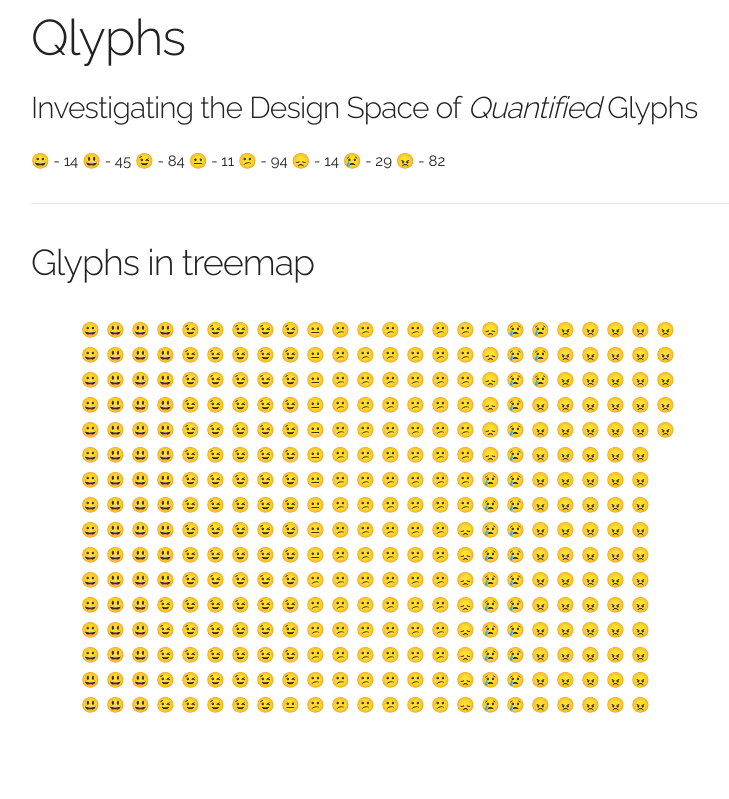
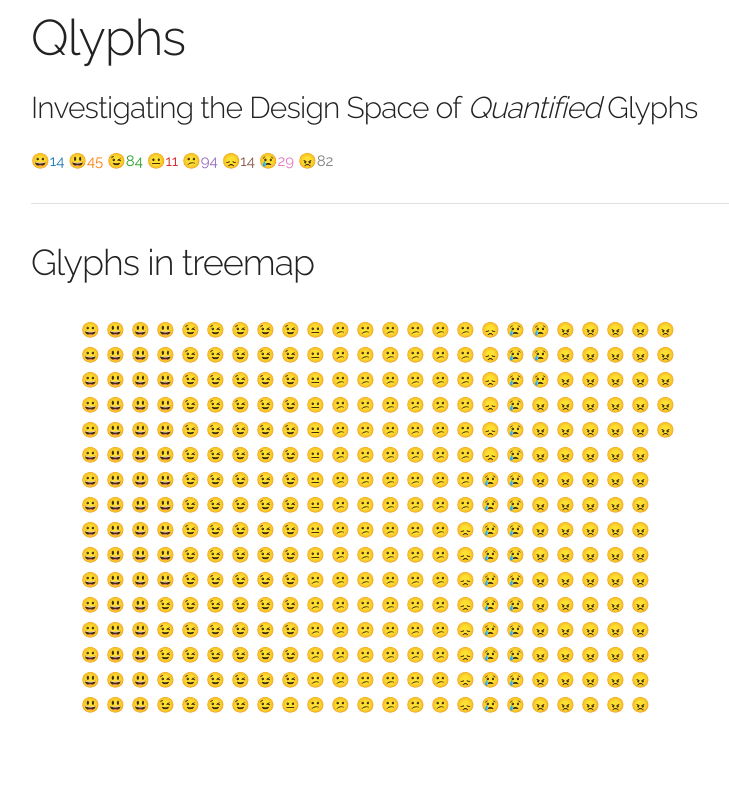
Before and after one commit to sical/qlyphs, a plain HTML site: page index.html in a window 1280 px wide. Shown: the top 799 px of the page, without its empty margins (129-858 px from the left). Drawn offline with nearby package versions, Linux system fonts and the light colour scheme.

Commit message:
add some colors

```diff
--- a/index.html
+++ b/index.html
@@ -37,6 +37,10 @@
 
 <script type="text/javascript">
 
+// colors
+let color = false;
+const colors = d3.scaleOrdinal(d3.schemeCategory10);
+
 d3.json('./emojis.json', (jsonData) => {
 
   // parse data
@@ -45,7 +49,11 @@ d3.json('./emojis.json', (jsonData) => {
 
   // display raw values
   let raw = d3.select("#raw").append("p")
-  glyphs.forEach( d => raw.append("span").text( " " + d[0] +" - " + d[1]) )
+  glyphs.forEach( d =>
+    raw.append("span")
+        .style("color", colors(d[0]) )
+        .text( d[0] + d[1] + "\t" )
+      )
 
   // compute doc width
   const w = document.getElementById("main").offsetWidth,
@@ -89,10 +97,12 @@ function treemap(glyphs, w, h) {
   data.forEach( (glyph,i) => {
     tree.append("text")
       .text(glyph)
+      .style("fill", d => colors(glyph) )
       .attr("width", glyphWidth)
       .attr("y", i%fillHeight * glyphWidth )
       .attr("x", Math.floor(i/fillHeight)*glyphWidth )
   })
+
 }
 
 // columns viz
@@ -115,6 +125,7 @@ function columns(glyphs, w, h) {
       .style("width", w/glyphs.length)
 
 
+
     // number of glyphs per column
     let glyphWidth = 20
     let fillHeight = h/glyphWidth
@@ -123,6 +134,7 @@ function columns(glyphs, w, h) {
       col.append("text")
         .text(d[0])
         .attr("width", glyphWidth)
+        .style("fill", colors(d[0]) )
         .attr("y", j%fillHeight * glyphWidth )
         .attr("x", i*100 + glyphWidth * Math.floor(j/fillHeight))
     }
@@ -140,6 +152,7 @@ function circles(glyphs, w, h) {
     circles.append("text")
       .text(d[0])
       .style("font-size", d[1])
+      .style("fill", colors(d[0]) )
       .attr("x", i * w/glyphs.length )
       .attr("y", 100)
   )
```
